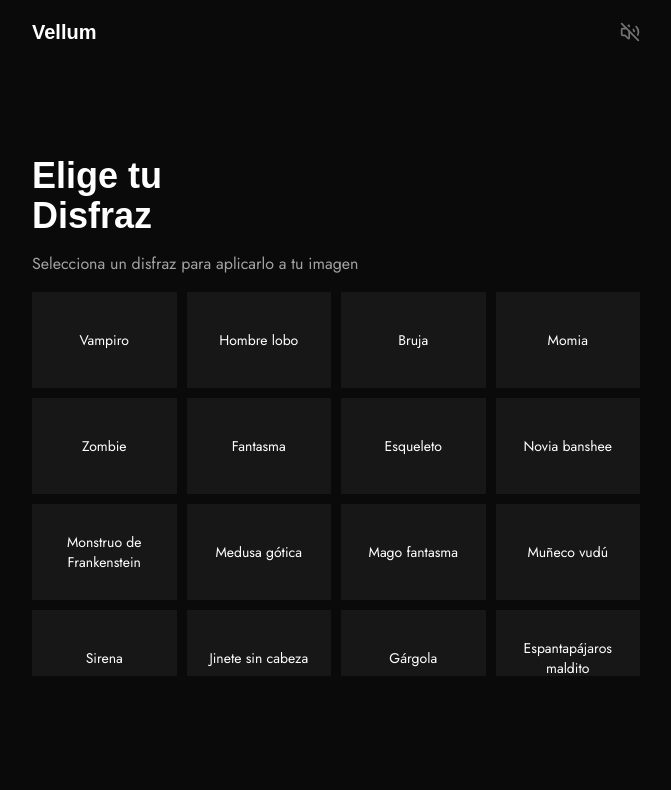
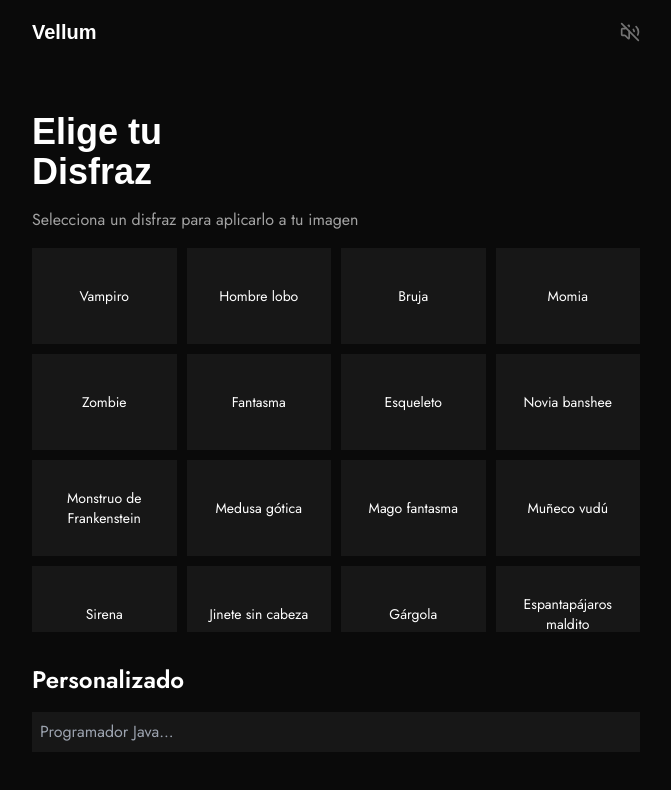
Before and after one commit to pasabaa/vellum, a Next.js app: page /costume in a window 1280 px wide. Shown: the top 790 px of the page, without its empty margins (304-975 px from the left). Built offline with nearby package versions, Linux system fonts and the light colour scheme; no server answers; a web font is replaced by a local one.

Commit message:
add inputo to personalize your costume

```diff
--- a/src/components/CostumeSelect.jsx
+++ b/src/components/CostumeSelect.jsx
@@ -4,12 +4,22 @@ import React from "react";
 import { NextStep } from "./NextStep";
 
 export const CostumeSelect = () => {
+
   const [currentOption, setCurrentOption] = React.useState(null);
   const [currentIndex, setCurrentIndex] = React.useState(null);
+  const [customCostume, setCustomCostume] = React.useState(null);
 
   const handleCurrentOption = (option, index) => {
     setCurrentOption(option);
     setCurrentIndex(index);
+  };
+
+  const handleCustomCostume = (e) => {
+    e.preventDefault();
+    setCurrentOption(null);
+    setCurrentIndex(null);
+    if(e?.target?.value?.trim() === '') return setCustomCostume(null);
+    setCustomCostume(e?.target?.value + ' halloween costume');
   };
 
   return (
@@ -29,9 +39,17 @@ export const CostumeSelect = () => {
         ))}
       </div>
       {
-        currentOption && (
+        !currentOption && (
+          <div>
+        <h2 className="font-semibold text-2xl mb-4">Personalizado</h2>
+        <input onChange={handleCustomCostume} className="p-2 bg-neutral-900 w-full" placeholder="Programador Java..." type="text" />
+      </div>
+        )
+      }
+      {
+        currentOption || customCostume && (
 
-          <NextStep name={"Resultado"} url={`/result/${encodeURIComponent(currentOption?.value)}`} />
+          <NextStep name={"Resultado"} url={`/result/${encodeURIComponent(currentOption?.value || customCostume)}`} />
         )
       }
     </>
```
